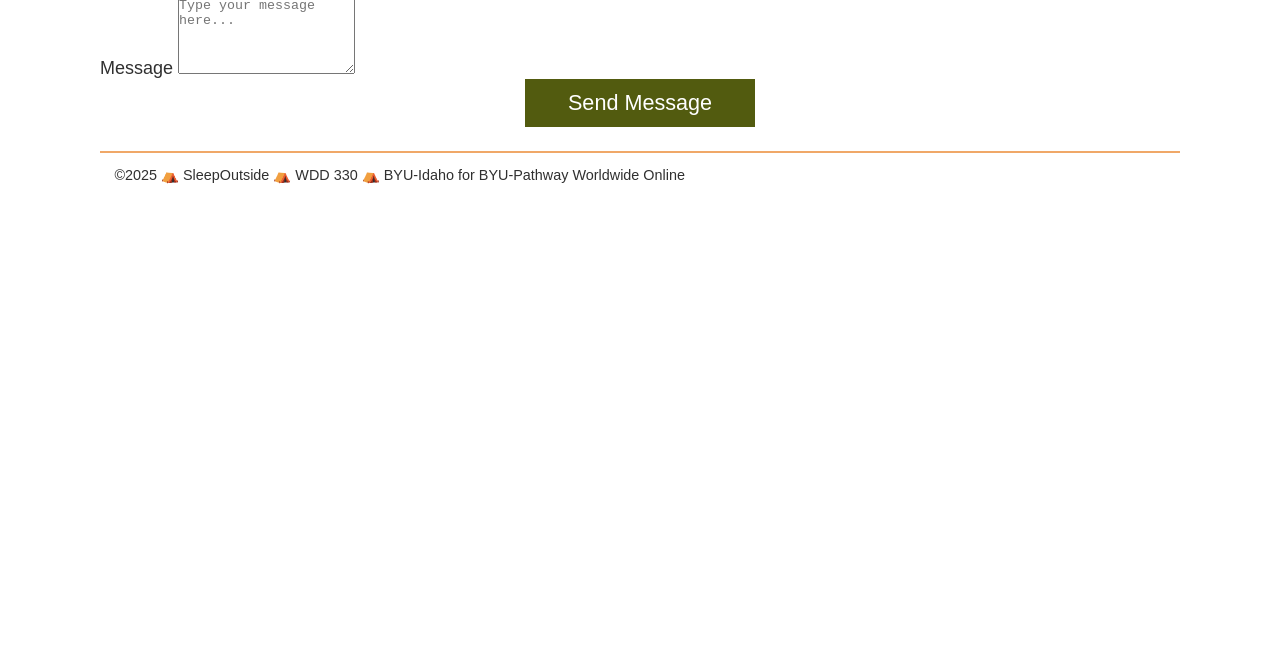
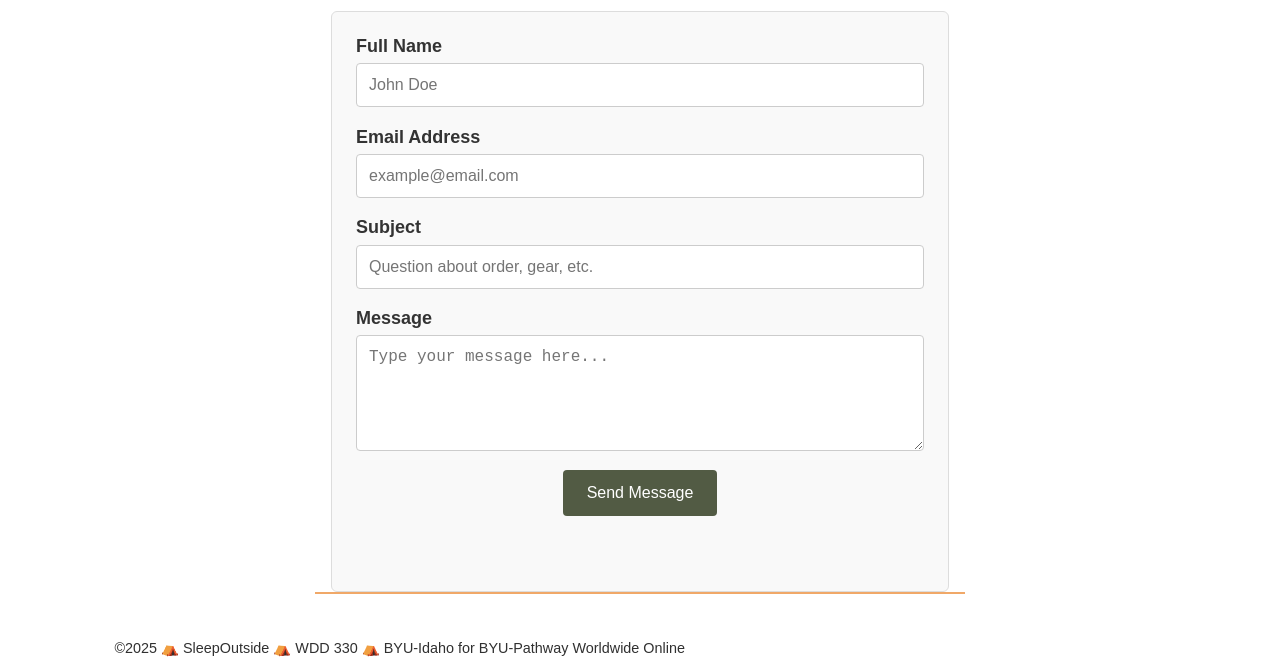
Before and after one commit to LuthandoNgombane/wdd330, a website built with Vite: page src/contact.html in a window 1280 px wide. Shown: the part 220-891 px from the top of the page. Before the commit the page ends 800 px from the top, so only its background shows below. Built offline with nearby package versions, Linux system fonts and the light colour scheme.

Commit message:
Add contact page styles
Added styles for the contact page, including layout and form elements.

```diff
--- a/src/css/style.css
+++ b/src/css/style.css
@@ -622,3 +622,71 @@
   font-size: 1.2rem;
   color: #111;
 }
+
+/* ==========================================================================
+   Contact Page Styles - Created by Izuogu David Onochie
+   ========================================================================== */
+.contact-main {
+  max-width: 650px;
+  margin: 2rem auto;
+  padding: 0 1rem;
+}
+
+.contact-form {
+  display: flex;
+  flex-direction: column;
+  gap: 1.2rem;
+  margin-top: 1.5rem;
+  background-color: #f9f9f9;
+  padding: 1.5rem;
+  border: 1px solid #ddd;
+  border-radius: 6px;
+}
+
+.form-field {
+  display: flex;
+  flex-direction: column;
+  gap: 0.4rem;
+  text-align: left;
+}
+
+.form-field label {
+  font-weight: bold;
+  color: #333;
+}
+
+.form-field input,
+.form-field textarea {
+  padding: 0.75rem;
+  font-size: 1rem;
+  border: 1px solid #ccc;
+  border-radius: 4px;
+}
+
+.contact-form button {
+  padding: 0.85rem 1.5rem;
+  font-size: 1rem;
+  background-color: #525b44;
+  color: #fff;
+  border: none;
+  border-radius: 4px;
+  cursor: pointer;
+  transition: background-color 0.2s ease;
+}
+
+.contact-form button:hover {
+  background-color: #3b4231;
+}
+
+.contact-response {
+  font-weight: bold;
+  margin-top: 0.5rem;
+}
+
+.contact-response.success {
+  color: #2e7d32;
+}
+
+.contact-response.error {
+  color: #d32f2f;
+}
```
